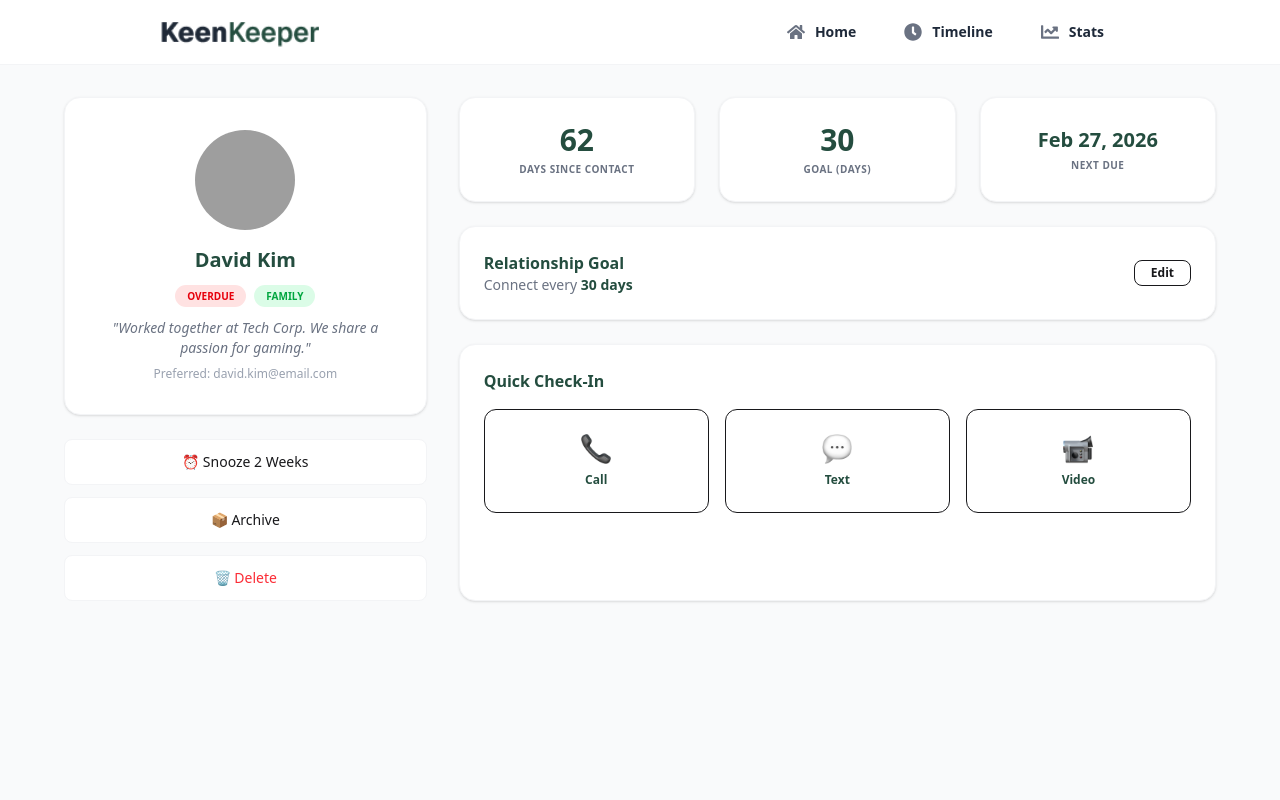
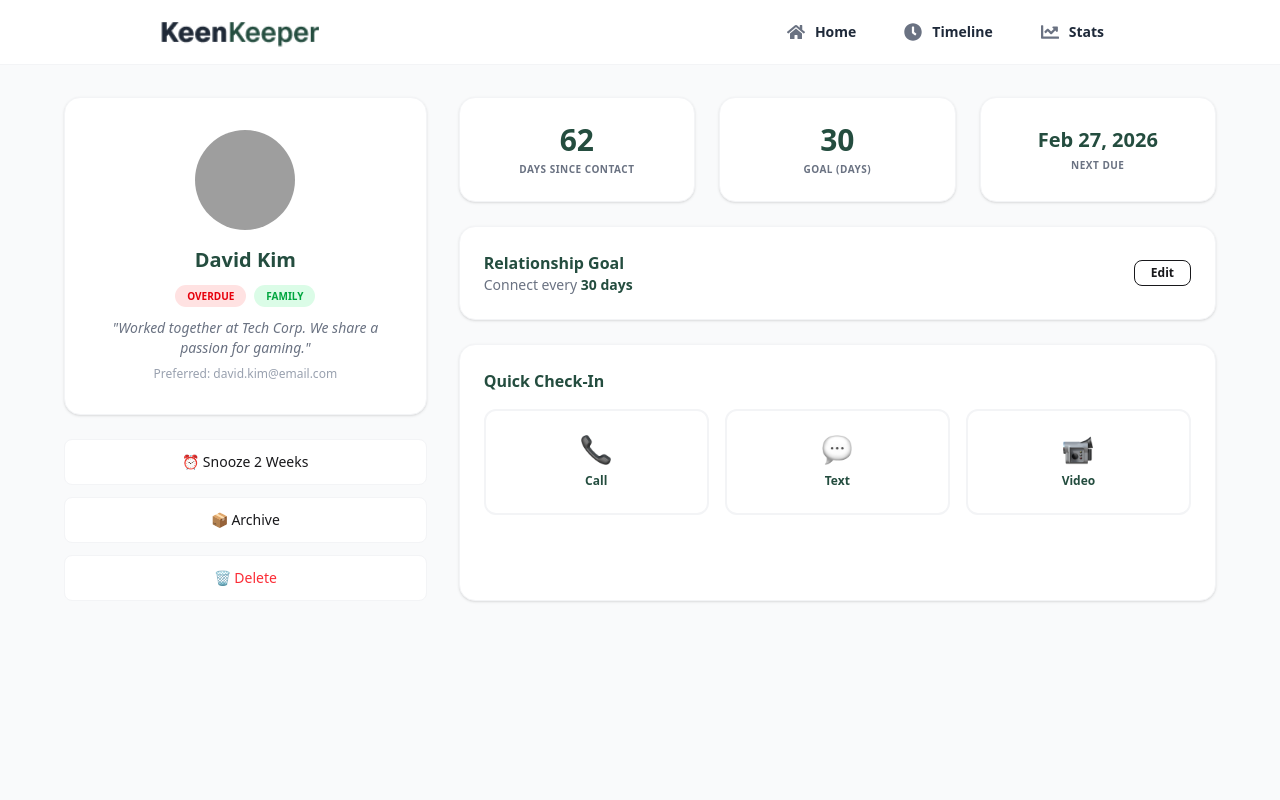
Before and after one commit to Mahamudur10/Assignment-7-Batch-13, a Next.js app: page /friend/1 in a window 1280 px wide. Shown: the top 800 px of the page. Built offline with nearby package versions, Linux system fonts and the light colour scheme; grey boxes are pictures that could not be loaded.

Commit message:
added filter system in timeline

```diff
--- a/package.json
+++ b/package.json
@@ -13,7 +13,8 @@
     "react": "19.2.4",
     "react-dom": "19.2.4",
     "react-hot-toast": "^2.6.0",
-    "react-icons": "^5.6.0"
+    "react-icons": "^5.6.0",
+    "recharts": "^3.8.1"
   },
   "devDependencies": {
     "@tailwindcss/postcss": "^4",
--- a/src/app/friend/[id]/page.jsx
+++ b/src/app/friend/[id]/page.jsx
@@ -103,15 +103,28 @@ const FriendDetails = () => {
                     <div className="bg-white p-6 rounded-2xl border border-gray-100 shadow-sm flex-grow">
                         <h3 className="font-bold mb-4" style={{ color: brandGreen }}>Quick Check-In</h3>
                         <div className="grid grid-cols-1 sm:grid-cols-3 gap-4">
-                            <button onClick={() => handleCheckIn('Call')} className="flex flex-row sm:flex-col items-center justify-center py-4 sm:py-6 border rounded-xl hover:bg-gray-50 transition gap-4 sm:gap-2">
+
+                            <button
+                                onClick={() => handleCheckIn('Call')}
+                                className="flex flex-row sm:flex-col items-center justify-center py-4 sm:py-6 border-2 border-gray-100 rounded-xl hover:border-[#244d3f] hover:bg-gray-50 transition-all duration-200 cursor-pointer active:scale-95 gap-4 sm:gap-2"
+                            >
                                 <Image src="/assets/call.png" alt="Call" width={30} height={30} />
                                 <span className="text-xs font-semibold" style={{ color: brandGreen }}>Call</span>
                             </button>
-                            <button onClick={() => handleCheckIn('Text')} className="flex flex-col items-center justify-center py-4 sm:py-6 border rounded-xl hover:bg-gray-50 transition gap-4 sm:gap-2">
+
+
+                            <button
+                                onClick={() => handleCheckIn('Text')}
+                                className="flex flex-row sm:flex-col items-center justify-center py-4 sm:py-6 border-2 border-gray-100 rounded-xl hover:border-[#244d3f] hover:bg-gray-50 transition-all duration-200 cursor-pointer active:scale-95 gap-4 sm:gap-2"
+                            >
                                 <Image src="/assets/text.png" alt="Text" width={30} height={30} />
                                 <span className="text-xs font-semibold" style={{ color: brandGreen }}>Text</span>
                             </button>
-                            <button onClick={() => handleCheckIn('Video')} className="flex flex-col items-center justify-center py-4 sm:py-6 border rounded-xl hover:bg-gray-50 transition gap-4 sm:gap-2">
+
+                            <button
+                                onClick={() => handleCheckIn('Video')}
+                                className="flex flex-row sm:flex-col items-center justify-center py-4 sm:py-6 border-2 border-gray-100 rounded-xl hover:border-[#244d3f] hover:bg-gray-50 transition-all duration-200 cursor-pointer active:scale-95 gap-4 sm:gap-2"
+                            >
                                 <Image src="/assets/video.png" alt="Video" width={30} height={30} />
                                 <span className="text-xs font-semibold" style={{ color: brandGreen }}>Video</span>
                             </button>
--- a/src/app/layout.js
+++ b/src/app/layout.js
@@ -32,7 +32,7 @@ export default function RootLayout({ children }) {
            {children}
         </main>
         <Footer />
-        <Toaster position="top-right" />
+        <Toaster position="top-center" />
       </body>
     </html>
   );
--- a/src/app/timeline/page.jsx
+++ b/src/app/timeline/page.jsx
@@ -4,21 +4,22 @@ import React, { useState, useEffect } from 'react';
 
 const Timeline = () => {
     const [timelineData, setTimelineData] = useState([]);
+    const [filter, setFilter] = useState('All');
 
     useEffect(() => {
+        const data = JSON.parse(sessionStorage.getItem('myTimeline') || '[]');
+        setTimelineData(data);
 
         const handleBeforeUnload = () => {
             sessionStorage.removeItem('myTimeline');
         };
+        window.addEventListener('beforeunload', handleBeforeUnload);
+        return () => window.removeEventListener('beforeunload', handleBeforeUnload);
+    }, []);
 
-        window.addEventListener('beforeunload', handleBeforeUnload);
-        const data = JSON.parse(sessionStorage.getItem('myTimeline') || '[]');
-        setTimelineData(data);
-
-        return () => {
-            window.removeEventListener('beforeunload', handleBeforeUnload);
-        };
-    }, []);
+    const filteredData = filter === 'All'
+        ? timelineData
+        : timelineData.filter(item => item.type === filter);
 
     const getIcon = (type) => {
         switch (type) {
@@ -35,17 +36,20 @@ const Timeline = () => {
                 <h1 className="text-3xl font-bold mb-6 text-[#244d3f]">Timeline</h1>
 
                 <div className="mb-6">
-                    <select className="border border-gray-200 rounded-lg p-2 text-sm text-gray-600 bg-white shadow-sm outline-none cursor-pointer hover:border-[#244d3f]">
-                        <option>Filter timeline</option>
-                        <option>Calls</option>
-                        <option>Texts</option>
-                        <option>Videos</option>
+                    <select
+                        className="border border-gray-200 rounded-lg p-2 text-sm text-gray-600 bg-white shadow-sm outline-none cursor-pointer hover:border-[#244d3f]"
+                        onChange={(e) => setFilter(e.target.value)} // সিলেক্ট পরিবর্তন হলে স্টেট আপডেট হবে
+                    >
+                        <option value="All">Filter timeline</option>
+                        <option value="Call">Calls</option>
+                        <option value="Text">Texts</option>
+                        <option value="Video">Videos</option>
                     </select>
                 </div>
 
                 <div className="space-y-4">
-                    {timelineData.length > 0 ? (
-                        timelineData.map((entry) => (
+                    {filteredData.length > 0 ? (
+                        filteredData.map((entry) => (
                             <div
                                 key={entry.id}
                                 className="bg-white p-4 rounded-xl border border-gray-100 shadow-sm flex items-center justify-between hover:shadow-md transition-all duration-200"
@@ -65,8 +69,7 @@ const Timeline = () => {
                         ))
                     ) : (
                         <div className="text-center py-20 bg-white rounded-2xl border border-gray-100 shadow-sm">
-                            <p className="text-gray-500">No interaction history found yet.</p>
-                            <p className="text-sm text-gray-400 mt-2">Go to a friend's page and make a check-in</p>
+                            <p className="text-gray-500">No {filter !== 'All' ? filter : ''} history found.</p>
                         </div>
                     )}
                 </div>
```
Also changed, not shown: 1 other file (tests, documents, lock files or other folders).
